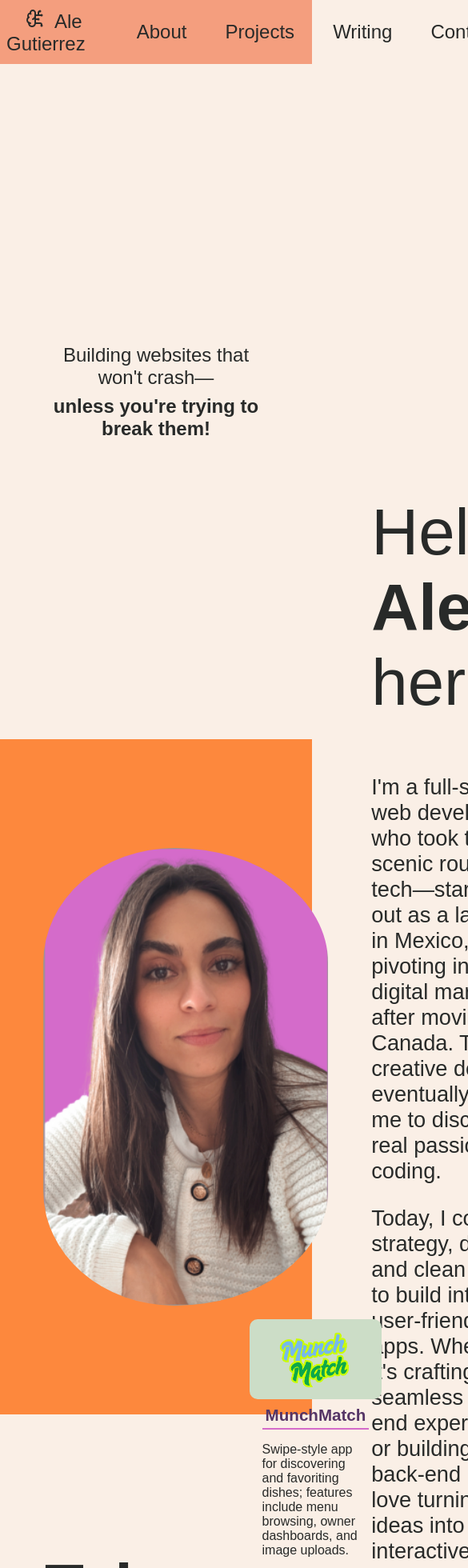
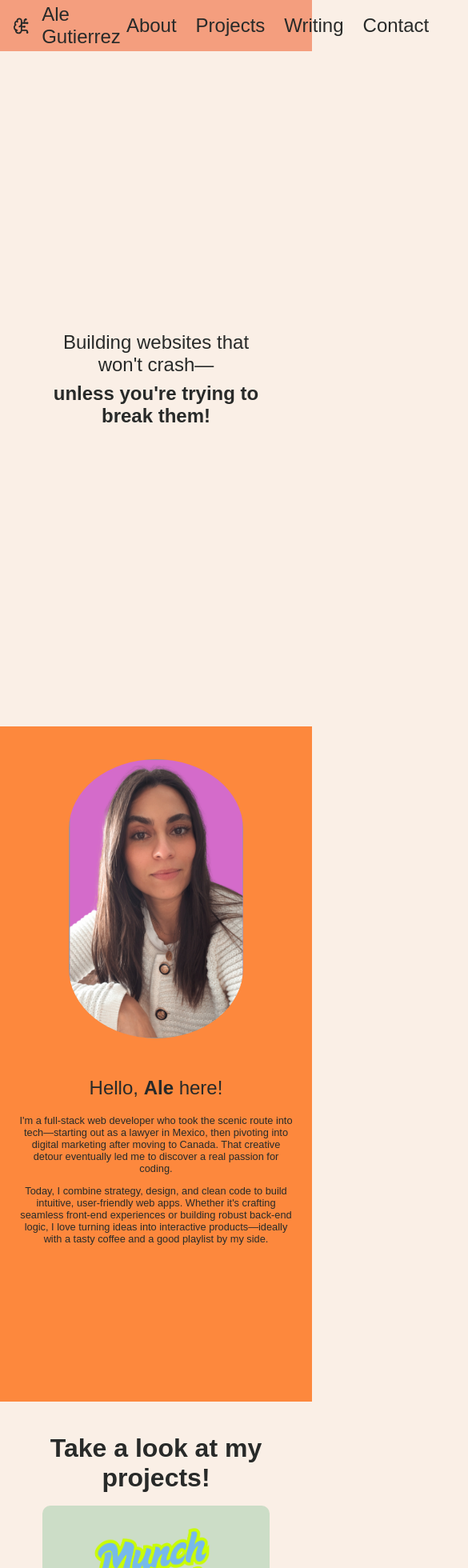
Before and after one commit to alemolina43/alemolina43.github.io, a React (Vite) app in the folder my-portfolio/: page / in a window 390 px wide. Shown: the top 1960 px of the page at 80% size, 585 px wide, since content can reach past the window. Built offline with nearby package versions, Linux system fonts and the light colour scheme; a web font is replaced by a local one.

Commit message:
Make articles and projects responsive

```diff
--- a/my-portfolio/src/components/NavBar.jsx
+++ b/my-portfolio/src/components/NavBar.jsx
@@ -1,3 +1,5 @@
+import { useState, useEffect } from "react";
+
 import { LuBrainCircuit } from "react-icons/lu";
 import "../../styles/NavBar.scss";
 
--- a/my-portfolio/styles/About.scss
+++ b/my-portfolio/styles/About.scss
@@ -1,25 +1,100 @@
 #about {
   height: 100vh;
-  padding-left: 1em;
+  padding: 1em;
   display: flex;
   flex-direction: row;
   background-color: #fd883d;
   font-size: 1.7em;
   align-items: center;
+  justify-content: center; /* Center content horizontally */
+  box-sizing: border-box; /* Crucial for padding/width calculations */
 
   .summary {
     padding-left: 2em;
     width: 60vw;
+    flex-shrink: 1; /* Allow summary to shrink if needed */
+    flex-grow: 1; /* Allow summary to grow and take space */
+    text-align: left; /* Default text alignment */
     h2 {
       font-size: 3em;
+      margin-bottom: 0.5em;
     }
   }
 
   .profile {
-    width: 15em; /* or any fixed width */
-    height: 21em; /* taller than wide = oval */
+    width: clamp(12em, 20vw, 15em);
+    height: auto;
     object-fit: cover; /* keeps image from stretching */
     border-radius: 50% / 25%;
     padding-left: 1em;
+    flex-shrink: 0; /* Prevent the image from shrinking too much */
+    display: block; /* Important for images */
   }
 }
+
+/* --- Media Queries for Smaller Screens --- */
+
+/* For screens smaller than 768px */
+@media (max-width: 768px) {
+  #about {
+    flex-direction: column; /* Stack profile and summary vertically */
+    justify-content: center; /* Center content vertically when stacked */
+    padding: 2em 1em; /* Adjust padding for tablets */
+    height: auto; // Allow section to expand
+    min-height: 100vh; // Ensure it still takes full viewport height if content is short
+  }
+
+  #about .profile {
+    width: clamp(8em, 25vw, 13em); /* Adjust size for tablets */
+    height: auto; /* Re-calculate height based on new width */
+    padding-left: 0; /* Remove left padding when stacked */
+    margin-bottom: 1.5em; /* Add space between image and summary */
+    order: 1; /* Place image first in the column */
+  }
+
+  #about .summary {
+    padding-left: 0; /* Remove left padding when stacked */
+    width: 100%; /* Take full width of parent */
+    text-align: center; /* Center text when stacked */
+    order: 2; /* Place summary second in the column */
+
+    h2 {
+      font-size: clamp(2rem, 4vw, 2.5rem); /* Adjust H2 size for tablets */
+    }
+
+    p {
+      font-size: clamp(
+        1rem,
+        1.5vw,
+        1.2rem
+      ); /* Adjust paragraph size for tablets */
+    }
+  }
+}
+
+/* Mobile breakpoint */
+@media (max-width: 480px) {
+  #about {
+    padding: 1.5em 0.8em; /* Reduce padding for very small screens */
+  }
+
+  #about .profile {
+    width: clamp(8em, 30vw, 12em); /* Smaller profile picture for mobile */
+    height: auto;
+    margin-bottom: 1em; /* Adjust spacing */
+  }
+
+  #about .summary {
+    padding: 0 0.5em; /* Add slight horizontal padding within summary */
+
+    h2 {
+      font-size: clamp(1.5rem, 5vw, 2rem); /* Even smaller H2 for mobile */
+      margin-bottom: 0.8em;
+    }
+
+    p {
+      font-size: clamp(0.8rem, 2.5vw, 1rem); /* smaller paragraphs for mobile */
+      margin-bottom: 0.8em;
+    }
+  }
+}
--- a/my-portfolio/styles/Articles.scss
+++ b/my-portfolio/styles/Articles.scss
@@ -1,10 +1,11 @@
 #writing {
   height: 100vh;
   background-color: #553566;
-  padding-left: 3em;
-  padding-top: 1em;
+  padding: 1em 3em;
   display: flex;
   flex-direction: column;
+  box-sizing: border-box;
+  width: 100vw;
 
   h2 {
     font-size: 5em;
@@ -13,21 +14,23 @@
 
   .articles-list {
     display: flex;
-    flex-wrap: wrap; //allow the projects to be next to each other if they fit
+    flex-wrap: wrap; //allow the articles to be next to each other if they fit
     justify-content: center;
     gap: 1.5em;
     list-style: none;
     padding: 0;
     margin: 0;
+    flex-grow: 1; // Allow list to take up available space
   }
 }
 
 .article-container {
-  flex: 1 1 calc(33.33% - 2em); // allow 3 per row with gap
+  flex: 1 1 calc(33.33% - 1.5em); // allow 3 per row with gap
   display: flex;
   flex-direction: column;
-  max-width: calc(33.33% - 2em); // prevent overflow
+  max-width: calc(33.33% - 1.5em); // prevent overflow
   box-sizing: border-box;
+  text-align: center; // Center text within the article container (including h3)
 
   .article-thumbnail {
     width: 100%;
@@ -58,16 +61,72 @@
   }
 }
 
-@media (max-width: 1300px) {
+/* Tablet breakpoint */
+@media (max-width: 768px) {
+  #writing {
+    flex-direction: column; /* Stack vertically */
+    justify-content: center;
+    align-items: center;
+    width: 100vw; // Take full viewport width
+    margin: 1.5em 0 0; // Adjust margin for centering
+    height: auto; // Allow section to expand
+    min-height: 100vh; // Ensure it still takes full viewport height if content is short
+    padding: 2em 1em;
+    h2 {
+      font-size: clamp(2.5rem, 6vw, 3.5rem); // Responsive H2 size
+      text-align: center;
+      width: 100%; // H2 takes full width
+      padding: 0 0.5em 1em; // Adjust padding, add bottom padding
+      margin: 0; // Reset margin
+    }
+
+    .article-list {
+      gap: 1em; // Smaller gap for tablets
+      justify-content: center; // Ensure items are centered
+      width: 100%; // List takes full width
+    }
+  }
+
   .article-container {
-    flex: 1 1 calc(50% - 2em);
-    max-width: calc(50% - 2em);
+    flex: 1 1 calc(50% - 1em); // Allow 2 articles per row on tablets
+    max-width: calc(50% - 1em); // Prevent overflow for 2 columns
+    margin-bottom: 1em; // Add space between rows
   }
 }
 
-@media (max-width: 600px) {
+/* Mobile breakpoint */
+@media (max-width: 480px) {
+  #writing {
+    padding: 1.5em 0.5em; // Reduce padding
+    margin: 1em 0 0; // Adjust top margin
+  }
+
+  #writing h2 {
+    font-size: clamp(2rem, 8vw, 2.5rem); // Smaller H2 for mobile
+    padding-bottom: 0.5em;
+  }
+
+  .articles-list {
+    flex-direction: column; // Stack article vertically in a single column
+    gap: 1.5em; // Gap between stacked article
+    width: 100%; // Ensure list takes full width
+    align-items: center;
+  }
+
   .article-container {
-    flex: 1 1 100%;
-    max-width: 100%;
+    flex: 0 0 80%; // Each article takes 80% of container
+    max-width: 80%; // Ensure it doesn't try to be smaller
+    margin-bottom: 0; // No extra margin if using gap on parent list
+    padding: 0 0.5em; // Add some horizontal padding to the container
+  }
+
+  .article-container .article-info {
+    padding: 0; // Remove padding inside article-info
+
+    h3 {
+      font-size: clamp(1rem, 4vw, 1.3em); // Smaller H3 for mobile
+      margin-top: 0.5em; // Add slight top margin to h3
+      margin-bottom: 0.3em;
+    }
   }
 }
--- a/my-portfolio/styles/Contact.scss
+++ b/my-portfolio/styles/Contact.scss
@@ -77,6 +77,7 @@
 @media (max-width: 768px) {
   #contact {
     flex-direction: column; /* Stack column and contact-info vertically */
+    height: auto;
     min-height: 100vh; /* Ensure it still takes at least 100vh if content is short */
   }
 
@@ -95,15 +96,16 @@
   #contact .contact-info {
     width: 100%; /* Contact info takes full width */
     padding: 1em; /* Adjust padding for smaller screens */
+    height: auto; // Allow section to expand
     h2 {
-      font-size: 2.5em; /* Smaller font size for h2 */
+      font-size: clamp(2rem, 4vw, 2.5rem); /* Adjust H2 size for tablets */
     }
     .contact-method {
       svg {
-        font-size: 1.4em; /* Smaller email icon */
+        font-size: clamp(1.3rem, 1.5vw, 1.2em);
       }
       span {
-        font-size: 1.4em; /* Smaller email text */
+        font-size: clamp(1.3rem, 1.5vw, 1.2em);
       }
     }
     footer {
@@ -116,12 +118,13 @@
 /* Mobile breakpoint */
 @media (max-width: 480px) {
   #contact .column {
-    display: none;
+    height: 40%;
+    // display: none;
   }
   #contact .contact-info {
     width: 90vw;
     h2 {
-      font-size: 1.5em;
+      font-size: clamp(1.5rem, 5vw, 2rem); /* Even smaller H2 for mobile */
     }
     .contact-method {
       flex-direction: column;
@@ -130,7 +133,7 @@
         display: none;
       }
       span {
-        font-size: 0.7em;
+        font-size: clamp(01rem, 2.5vw, 1.3rem);
         padding-left: 0;
         margin-top: 0.3em;
       }
--- a/my-portfolio/styles/LandingPage.scss
+++ b/my-portfolio/styles/LandingPage.scss
@@ -50,12 +50,11 @@
 @media (max-width: 480px) {
   .landing-page {
     padding: 1em; /* Reduce padding for very small screens */
-    /* Keep flex-direction: column from the previous breakpoint */
     justify-content: center; /* Center content vertically on small screens */
   }
 
   .landing-page h1 {
-    font-size: clamp(1.5rem, 6vw, 2rem); /* Smaller H1 for mobile */
+    font-size: clamp(1.5rem, 6vw, 2.5rem); /* Smaller H1 for mobile */
     margin-bottom: 1em;
   }
 
--- a/my-portfolio/styles/NavBar.scss
+++ b/my-portfolio/styles/NavBar.scss
@@ -1,18 +1,16 @@
 .nav-bar {
-  // width: 100%;
+  width: 100vw;
   display: flex;
+  flex-direction: row;
   align-items: center;
   background-color: #f49e7e;
   height: 4em;
   position: sticky;
   top: 0;
   z-index: 1000;
-
-  display: flex;
-  flex-direction: row;
   justify-content: space-between;
-
-  padding: 0.5em;
+  padding: 0.5em 1em; /* Adjust padding for better spacing */
+  box-sizing: border-box;
 
   a {
     font-weight: 400;
@@ -23,16 +21,41 @@
       color: #d46bca;
     }
   }
-  svg {
-    padding-right: 0.5em;
-  }
-  a:first-child {
-    margin-left: 1em;
+  .logo {
+    display: flex; /* Make logo a flex container for icon and text */
+    align-items: center; /* Vertically center icon and text */
+    a.navbar-brand {
+      margin-left: 0;
+      display: flex; /* Ensure brand is flex for icon/text alignment */
+      align-items: center;
+    }
+    svg {
+      padding-right: 0.5em;
+      font-size: 1.2em; /* Adjust icon size within logo */
+    }
   }
   .nav {
     list-style-type: none;
     display: flex;
     gap: 1.5em;
     margin-right: 2.5em;
+    padding: 0;
+  }
+  .menu-toggle {
+    display: none; /* Hide hamburger icon on desktop */
+    flex-direction: column;
+    justify-content: space-around;
+    width: 2em;
+    height: 2em;
+    cursor: pointer;
+    z-index: 1001;
+
+    .bar {
+      width: 100%;
+      height: 3px;
+      background-color: #282a29;
+      border-radius: 5px;
+      transition: all 0.3s ease-in-out;
+    }
   }
 }
--- a/my-portfolio/styles/Projects.scss
+++ b/my-portfolio/styles/Projects.scss
@@ -4,6 +4,9 @@
   width: 90vw;
   margin: 1.5em 1em 0em;
   align-items: center;
+  flex-direction: row;
+  box-sizing: border-box;
+
   h2 {
     padding-left: 0.5em;
     font-size: 5em;
@@ -14,24 +17,27 @@
 
   .projects-list {
     display: flex;
-    flex-wrap: wrap; //allow the projects to be next to each other if they fit
+    flex-wrap: wrap; // Allow projects to wrap on multiple lines
     gap: 1.5em;
     list-style: none;
     padding: 0;
     margin: 0;
+    justify-content: center; // Center project items if they don't fill a row
+    flex-grow: 1; // Allow list to take up available space
   }
 }
 
 .project-container {
-  flex: 1 1 calc(33.33% - 2em); // allow 3 per row with gap
+  flex: 1 1 calc(33.33% - 1.5em); // Adjusted flex-basis to match gap
   display: flex;
   flex-direction: column;
-  max-width: calc(33.33% - 2em); // prevent overflow
+  max-width: calc(33.33% - 1.5em); // Consistent with flex-basis
   box-sizing: border-box;
+  text-align: center; // Center text within the project container (including h3)
 
   .project-thumbnail {
     width: 100%;
-    height: auto;
+    height: auto; // Let height adjust based on width
     aspect-ratio: 5 / 3;
     object-fit: cover;
     border-radius: 10px;
@@ -39,28 +45,101 @@
 
   .project-info {
     padding: 0 1em;
+
     .divider {
       border-bottom: 2px solid #d46bca;
+      margin: 0.5em auto; // Center the divider
+      width: 100%;
     }
     a {
       font-size: 1.1em;
-      h3 {
-        margin: 0.2em;
-      }
+      text-decoration: none; // Remove underline from links
+      color: inherit;
+    }
+    h3 {
+      margin: 0.2em 0; // Adjust vertical margin, remove horizontal margin
+      word-break: break-word; // Allow long project names to break
+    }
+    p {
+      font-size: 0.9em;
+      line-height: 1.4;
+      margin-top: 0.5em;
     }
   }
 }
 
-@media (max-width: 1300px) {
+/* Tablet breakpoint (e.g., max-width 768px) */
+@media (max-width: 768px) {
+  #projects {
+    flex-direction: column; /* Stack vertically */
+    justify-content: center;
+    align-items: center;
+    width: 100vw; // Take full viewport width
+    margin: 1.5em 0 0; // Adjust margin for centering
+    height: auto; // Allow section to expand
+    min-height: 100vh; // Ensure it still takes full viewport height if content is short
+    padding: 2em 1em;
+    h2 {
+      font-size: clamp(2.5rem, 6vw, 3.5rem); // Responsive H2 size
+      text-align: center;
+      width: 100%; // H2 takes full width
+      padding: 0 0.5em 1em; // Adjust padding, add bottom padding
+      margin: 0; // Reset margin
+    }
+
+    .projects-list {
+      gap: 1em; // Smaller gap for tablets
+      justify-content: center; // Ensure items are centered
+      width: 100%; // List takes full width
+    }
+  }
+
   .project-container {
-    flex: 1 1 calc(50% - 2em);
-    max-width: calc(50% - 2em);
+    flex: 1 1 calc(50% - 1em); // Allow 2 projects per row on tablets
+    max-width: calc(50% - 1em); // Prevent overflow for 2 columns
+    margin-bottom: 1em; // Add space between rows
   }
 }
 
-@media (max-width: 600px) {
+/* Mobile breakpoint */
+@media (max-width: 480px) {
+  #projects {
+    padding: 1.5em 0.5em; // Reduce padding
+    margin: 1em 0 0; // Adjust top margin
+  }
+
+  #projects h2 {
+    font-size: clamp(2rem, 8vw, 2.5rem); // Smaller H2 for mobile
+    padding-bottom: 0.5em;
+  }
+
+  .projects-list {
+    flex-direction: column; // Stack projects vertically in a single column
+    gap: 1.5em; // Gap between stacked projects
+    width: 100%; // Ensure list takes full width
+    align-items: center;
+  }
+
   .project-container {
-    flex: 1 1 100%;
-    max-width: 100%;
+    flex: 0 0 80%; // Each project takes 80% of container
+    max-width: 80%; // Ensure it doesn't try to be smaller
+    margin-bottom: 0; // No extra margin if using gap on parent list
+    padding: 0 0.5em; // Add some horizontal padding to the container
+  }
+
+  .project-container .project-info {
+    padding: 0; // Remove padding inside project-info
+
+    h3 {
+      font-size: clamp(1rem, 4vw, 1.3em); // Smaller H3 for mobile
+      margin-top: 0.5em; // Add slight top margin to h3
+      margin-bottom: 0.3em;
+    }
+    .divider {
+      display: none; // hide divider
+    }
+    p {
+      display: none; // hide description
+    }
   }
 }
```
